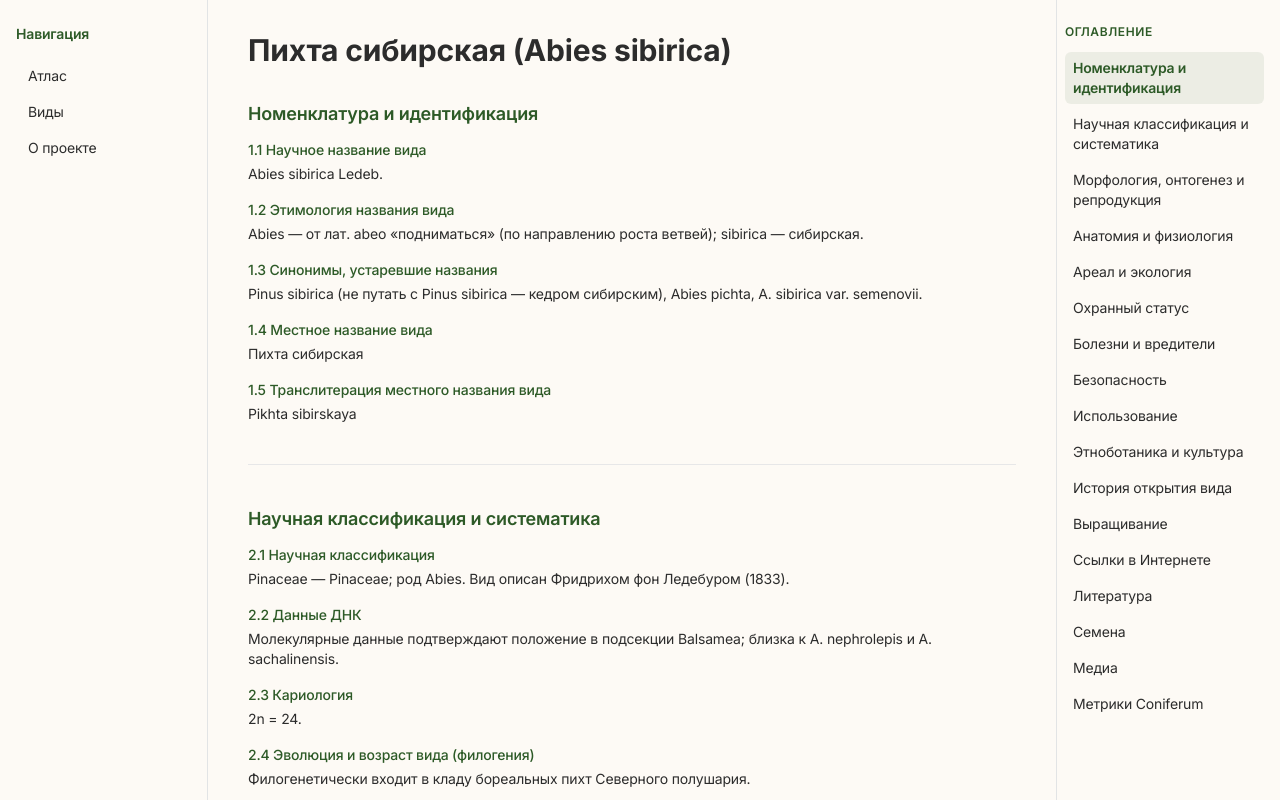
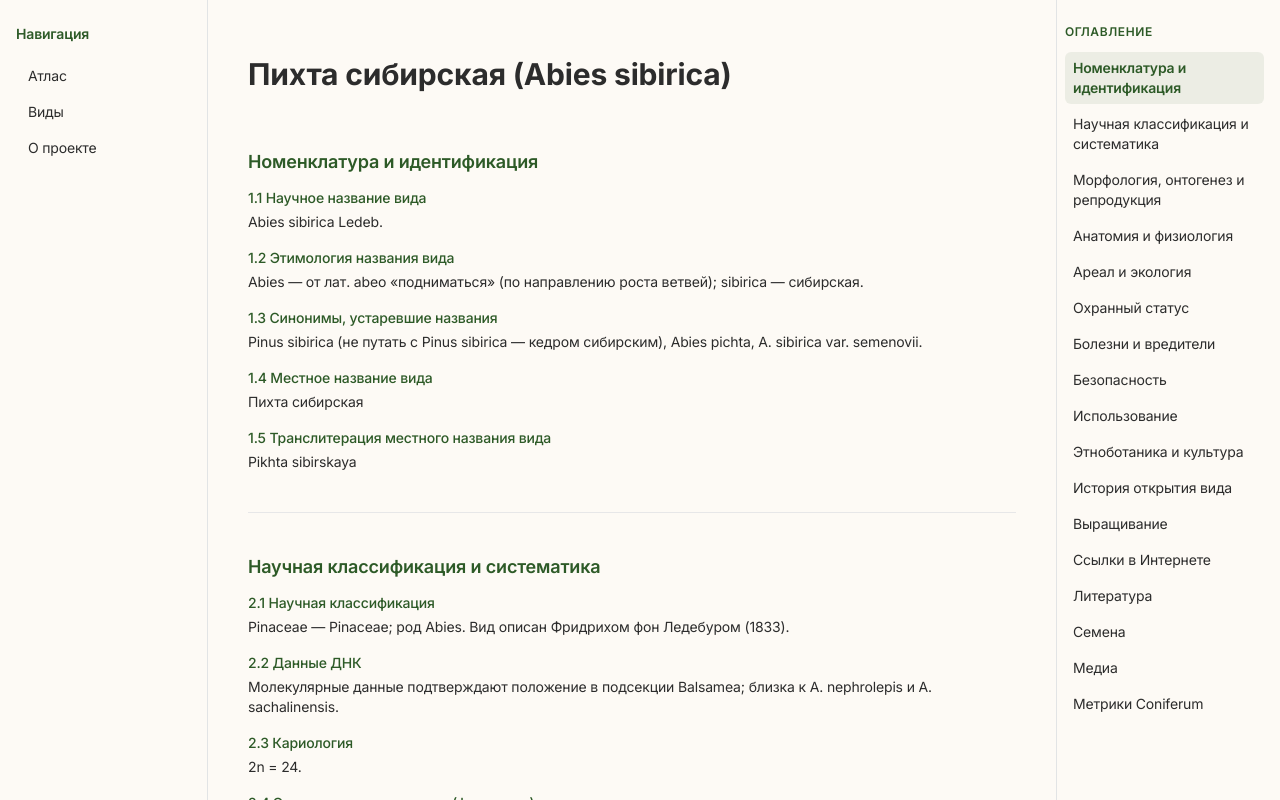
Before and after one commit to PavelDobrynin/coniferum-atlas, a React (Vite) app: page / in a window 1280 px wide. Shown: the top 800 px of the page. Built offline with nearby package versions, Linux system fonts and the light colour scheme.

Commit message:
sticky header

```diff
--- a/src/components/TreePassport.tsx
+++ b/src/components/TreePassport.tsx
@@ -62,6 +62,25 @@ export const TreePassport: FC<TreePassportProps> = ({ data, title }) => {
   });
   const [leftMenuOpen, setLeftMenuOpen] = useState(false);
   const [tocOpen, setTocOpen] = useState(false);
+  const [isTitleStuck, setIsTitleStuck] = useState(false);
+  const titleSentinelRef = useRef<HTMLDivElement | null>(null);
+
+  // Определение «прилипшего» заголовка для фона, тени и уменьшения шрифта на мобильных
+  useEffect(() => {
+    const sentinel = titleSentinelRef.current;
+    if (!sentinel) return;
+    const observer = new IntersectionObserver(
+      (entries) => {
+        for (const entry of entries) {
+          // Заголовок считаем прилипшим, когда sentinel уехал вверх за край экрана
+          setIsTitleStuck(entry.boundingClientRect.top < 0);
+        }
+      },
+      { threshold: 0, rootMargin: '-1px 0px 0px 0px' }
+    );
+    observer.observe(sentinel);
+    return () => observer.disconnect();
+  }, []);
 
   // Блокировка прокрутки страницы при открытых мобильных меню
   useEffect(() => {
@@ -209,12 +228,35 @@ export const TreePassport: FC<TreePassportProps> = ({ data, title }) => {
       <main className="min-w-0 flex-1 px-4 pt-14 pb-8 sm:px-6 md:px-8 lg:pt-8">
         <div className="mx-auto max-w-3xl">
           {title && (
-            <h1
-              className="mb-8 text-2xl font-bold md:text-3xl"
-              style={{ color: TEXT_COLOR, fontFamily: "'Inter', sans-serif" }}
-            >
-              {title}
-            </h1>
+            <>
+              <div ref={titleSentinelRef} className="h-px w-full" aria-hidden />
+              <div
+                className={`sticky top-14 z-10 -mt-px mb-8 py-4 transition-[box-shadow,background-color] duration-200 lg:top-0 lg:py-6 ${
+                  isTitleStuck
+                    ? 'rounded-b-md shadow-sm lg:py-4'
+                    : ''
+                }`}
+                style={
+                  isTitleStuck
+                    ? {
+                        backgroundColor: 'rgba(253, 250, 245, 0.95)',
+                        backdropFilter: 'saturate(180%) blur(8px)'
+                      }
+                    : undefined
+                }
+              >
+                <h1
+                  className={`font-bold transition-[font-size] duration-200 ${
+                    isTitleStuck
+                      ? 'text-lg md:text-2xl lg:text-3xl'
+                      : 'text-2xl md:text-3xl'
+                  }`}
+                  style={{ color: TEXT_COLOR, fontFamily: "'Inter', sans-serif" }}
+                >
+                  {title}
+                </h1>
+              </div>
+            </>
           )}
 
           {visibleSections.map((section) => {
```
